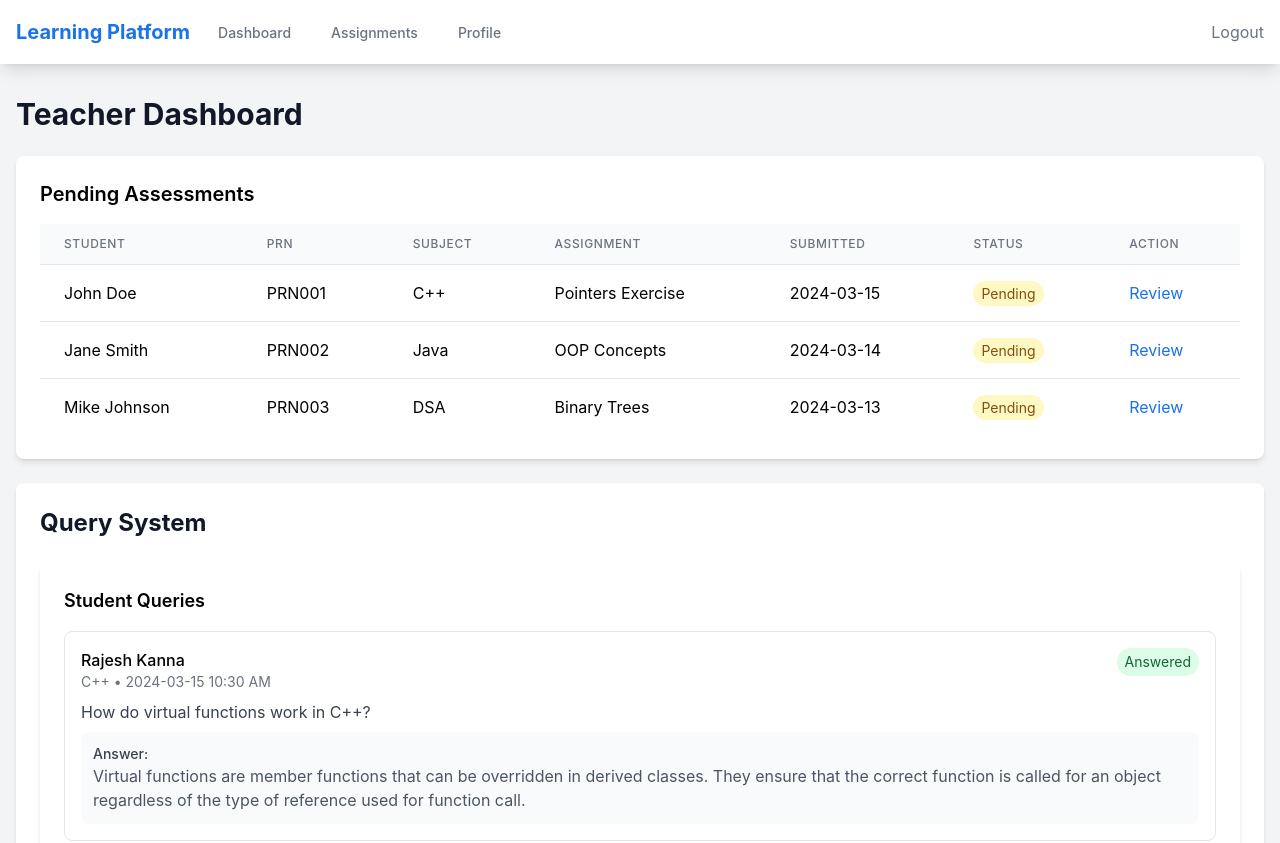
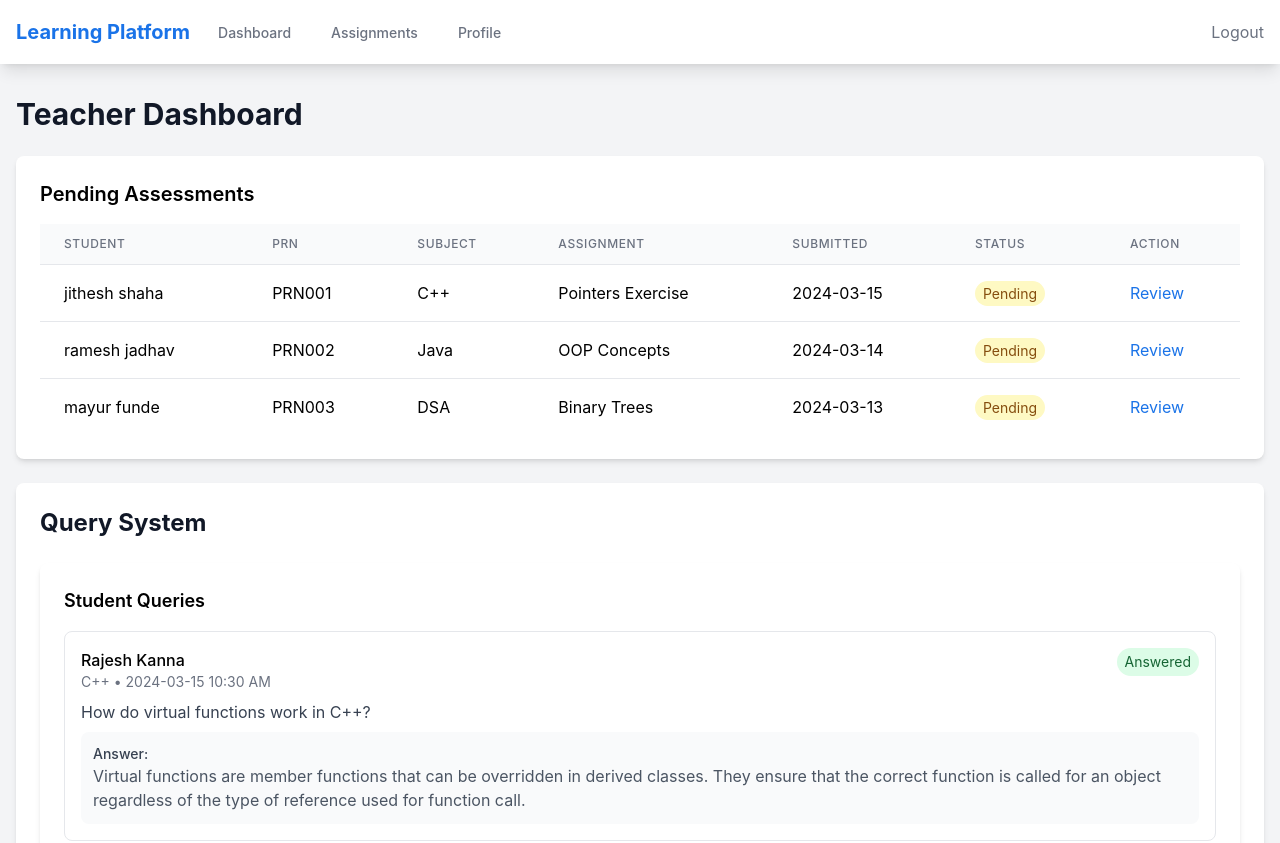
Before and after one commit to shreyash7218/E-Submit-Assignment-submission-portal, a React (Vite) app: page /teacher in a window 1280 px wide. Shown: the top 843 px of the page. Built offline with nearby package versions, Linux system fonts and the light colour scheme.

Commit message:
techer dashbord static commit

```diff
--- a/src/pages/teacher/Dashboard.jsx
+++ b/src/pages/teacher/Dashboard.jsx
@@ -5,7 +5,7 @@ import QuerySystem from '../../components/QuerySystem';
 const initialAssessments = [
   {
     id: 1,
-    student: 'John Doe',
+    student: 'jithesh shaha',
     prn: 'PRN001',
     subject: 'C++',
     assignment: 'Pointers Exercise',
@@ -23,7 +23,7 @@ int main() {
   },
   {
     id: 2,
-    student: 'Jane Smith',
+    student: 'ramesh jadhav',
     prn: 'PRN002',
     subject: 'Java',
     assignment: 'OOP Concepts',
@@ -41,7 +41,7 @@ int main() {
   },
   {
     id: 3,
-    student: 'Mike Johnson',
+    student: 'mayur funde',
     prn: 'PRN003',
     subject: 'DSA',
     assignment: 'Binary Trees',
```
